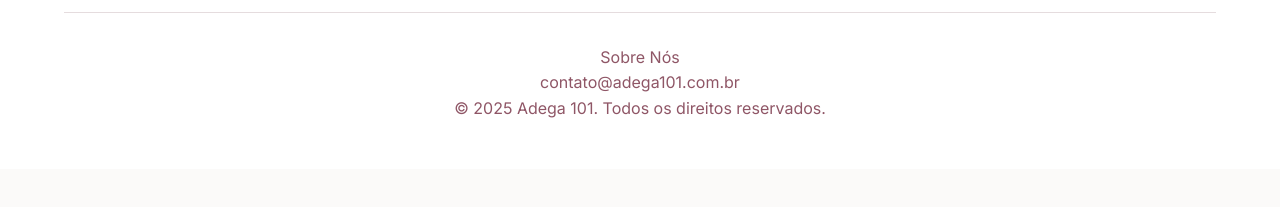
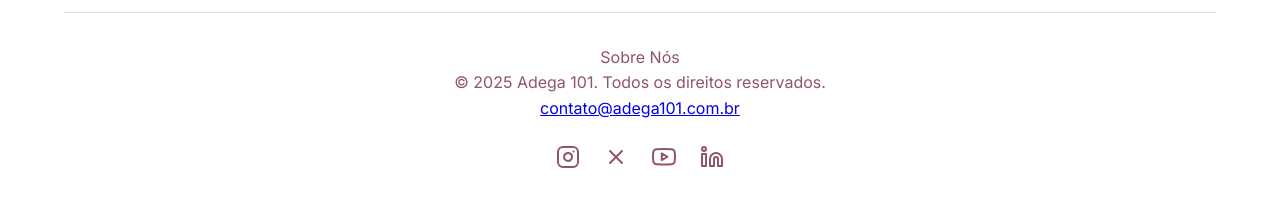
Before and after one commit to barrosleonardo/adega_estatico, a plain HTML site: page public/index.html in a window 1280 px wide. Shown: the part 5871-6078 px from the top of the page. Before the commit the page ends 6040 px from the top, so only its background shows below. Drawn offline with Linux system fonts and the light colour scheme.

Commit message:
Feat: Add social media links and icons to footer

```diff
--- a/public/index.html
+++ b/public/index.html
@@ -527,8 +527,37 @@
         <div class="container">
             <div class="footer-bottom">
                 <p><a href="/sobre.html" style="color: var(--muted-foreground); text-decoration: none;">Sobre Nós</a></p>
-                <p><a href="mailto:contato@adega101.com.br" style="color: var(--muted-foreground); text-decoration: none;">contato@adega101.com.br</a></p>
                 <p>© 2025 Adega 101. Todos os direitos reservados.</p>
+                <p><a href="mailto:contato@adega101.com.br">contato@adega101.com.br</a></p>
+            </div>
+
+            <div class="footer-social">
+                <a href="https://www.instagram.com/adega101br" target="_blank" aria-label="Instagram">
+                    <svg fill="none" stroke="currentColor" stroke-linecap="round" stroke-linejoin="round" stroke-width="2" viewBox="0 0 24 24">
+                        <rect width="20" height="20" x="2" y="2" rx="5" ry="5"></rect>
+                        <path d="M16 11.37A4 4 0 1 1 12.63 8 4 4 0 0 1 16 11.37z"></path>
+                        <line x1="17.5" y1="6.5" x2="17.51" y2="6.5"></line>
+                    </svg>
+                </a>
+                <a href="#" target="_blank" aria-label="X (Twitter)">
+                    <svg fill="none" stroke="currentColor" stroke-linecap="round" stroke-linejoin="round" stroke-width="2" viewBox="0 0 24 24">
+                        <path d="m18 6-12 12"></path>
+                        <path d="m6 6 12 12"></path>
+                    </svg>
+                </a>
+                <a href="https://www.youtube.com/@adega101" target="_blank" aria-label="YouTube">
+                    <svg fill="none" stroke="currentColor" stroke-linecap="round" stroke-linejoin="round" stroke-width="2" viewBox="0 0 24 24">
+                        <path d="M22.54 6.42a2.78 2.78 0 0 0-1.94-2C18.88 4 12 4 12 4s-6.88 0-8.6.46a2.78 2.78 0 0 0-1.94 2A29 29 0 0 0 1 11.75a29 29 0 0 0 .46 5.33A2.78 2.78 0 0 0 3.4 19c1.72.46 8.6.46 8.6.46s6.88 0 8.6-.46a2.78 2.78 0 0 0 1.94-2A29 29 0 0 0 23 11.75a29 29 0 0 0-.46-5.33z"></path>
+                        <polygon points="9.75 15.02 15.5 11.75 9.75 8.48 9.75 15.02"></polygon>
+                    </svg>
+                </a>
+                <a href="https://www.linkedin.com/company/adega101" target="_blank" aria-label="LinkedIn">
+                    <svg fill="none" stroke="currentColor" stroke-linecap="round" stroke-linejoin="round" stroke-width="2" viewBox="0 0 24 24">
+                        <path d="M16 8a6 6 0 0 1 6 6v7h-4v-7a2 2 0 0 0-2-2 2 2 0 0 0-2 2v7h-4v-7a6 6 0 0 1 6-6z"></path>
+                        <rect width="4" height="12" x="2" y="9"></rect>
+                        <circle cx="4" cy="4" r="2"></circle>
+                    </svg>
+                </a>
             </div>
         </div>
     </footer>
```
Also changed, not shown: public/style.css.
